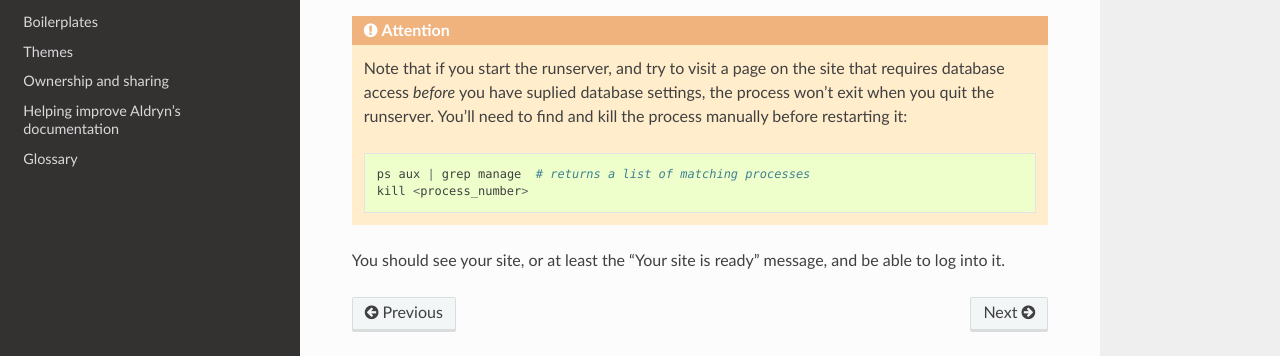
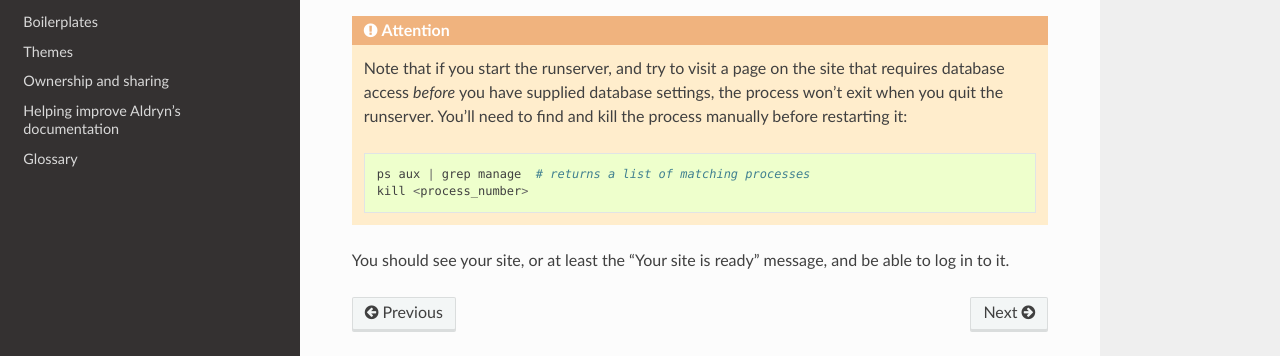
Before and after one commit to aldryn/aldryn-docs, a Sphinx documentation site: the page built from docs/how-to/local_development.rst, in a window 1280 px wide and 900 px high, scrolled down 2452 px. Shown: the part 438-794 px from the top of the window. Built offline with Sphinx 7.4.7 and the Read the Docs theme 2.0.0, drawn with Linux system fonts in a browser that asks for light colours.

Commit message:
Update local_development.rst
typo and readability

```diff
--- a/docs/how-to/local_development.rst
+++ b/docs/how-to/local_development.rst
@@ -121,7 +121,7 @@ You need to activate this new virtualenv, and fire up the Django runserver::
 
 .. ATTENTION::
     Note that if you start the runserver, and try to visit a page on the site that
-    requires database access *before* you have suplied database settings, the process
+    requires database access *before* you have supplied database settings, the process
     won't exit when you quit the runserver. You'll need to find and kill the process
     manually before restarting it::
 
@@ -129,4 +129,4 @@ You need to activate this new virtualenv, and fire up the Django runserver::
         kill <process_number>
 
 You should see your site, or at least the "Your site is ready" message, and be
-able to log into it.
+able to log in to it.
```
